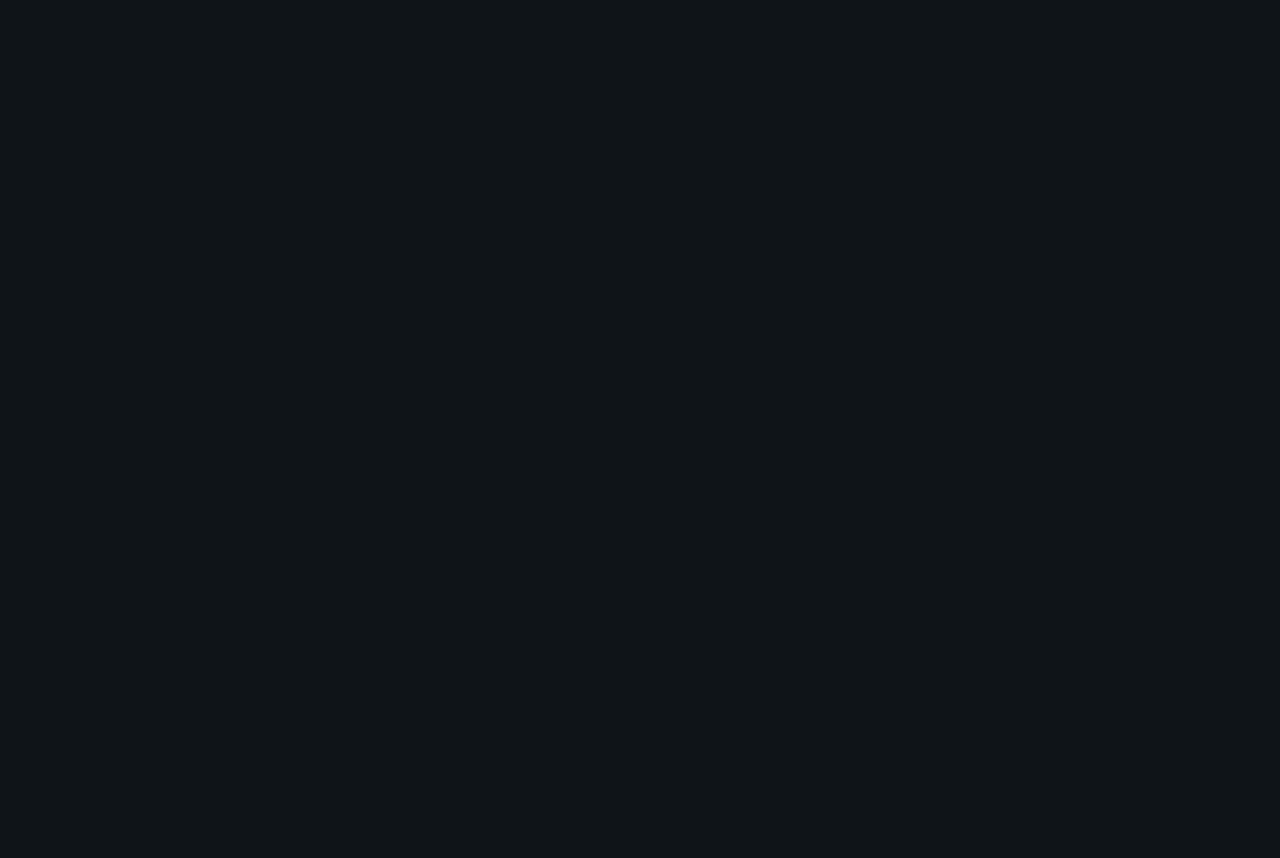
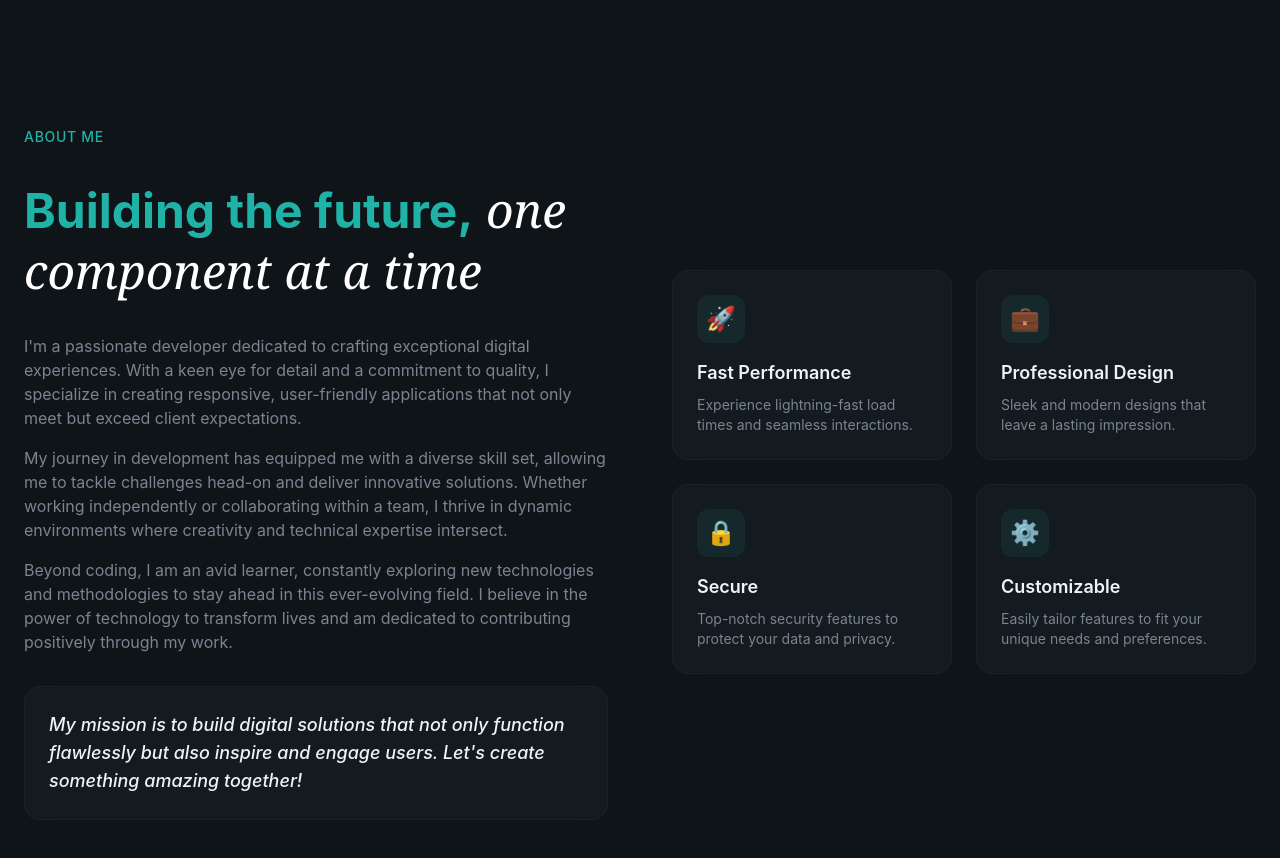
Before and after one commit to Yash0358/Portfolio1, a React (Vite) app: page / in a window 1280 px wide. Shown: the part 1100-1958 px from the top of the page. Before the commit the page ends 1096 px from the top, so only its background shows below. Built offline with nearby package versions, Linux system fonts and the light colour scheme.

Commit message:
added about section

```diff
--- a/src/layout/Navbar.jsx
+++ b/src/layout/Navbar.jsx
@@ -55,9 +55,16 @@ export const Navbar = () => {
         {ismobilemenuopen && (<div className='md:hidden glass-strong animate-fade-in'>
              <div className='container flex flex-col gap-2 py-6 px-6 mx-auto'>
                 {navlinks.map((link ,index) =>(
-            <a href={link.href} key={index} className="text-lg text-muted-foreground py-2"> {link.label} </a>
+            <a
+            href={link.href}
+            key={index}
+            onClick={() => setIsmobilemenuopen(false)}
+            className="text-lg text-muted-foreground py-2"> {link.label} </a>
           ))}
-        <Button size="sm" >Contact Me</Button>
+
+        <Button onClick={() => setIsmobilemenuopen(false)} >
+          Contact Me
+          </Button>
             </div>
           </div>
         )}
--- a/src/sections/About.jsx
+++ b/src/sections/About.jsx
@@ -1,3 +1,73 @@
+
+const highlights =[
+  {
+    icon: '🚀' ,
+    title: 'Fast Performance',
+    description: 'Experience lightning-fast load times and seamless interactions.'
+  },
+  {
+    icon: '💼' ,
+    title: 'Professional Design',
+    description: 'Sleek and modern designs that leave a lasting impression.'
+  },
+  {
+    icon: '🔒' ,
+    title: 'Secure',
+    description: 'Top-notch security features to protect your data and privacy.'
+  },
+  { icon: '⚙️' ,
+    title: 'Customizable',
+    description: 'Easily tailor features to fit your unique needs and preferences.'
+  },
+];
+
+
 export const About = () => {
-  return <section></section>
-}
+  return(
+  <section id="About" className="py-32 relative overflow-hidden">
+    <div className="container mx-auto px-6 relative z-10">
+      <div className="grid lg:grid-cols-2 gap-16 items-center">
+        {/* left column  */}
+        <div className="space-y-8">
+          <div className="animate=fade-in">
+          <span className="text-secondary-foreground text-sm font-medium tracking-wider uppercase">About Me</span>
+        </div>
+        <h2 className="text-4xl md:text-5xl font-bold leading-tight animate-fade-in animation-delay-100 text-secondary-foreground">
+          Building the future,
+          <span className="font-serif italic font-normal text-white"> one component at a time</span>
+        </h2>
+        <div className="space-y-4 text-muted-foreground animate=fade-in animation-delay-200">
+          <p>
+            I'm a passionate developer dedicated to crafting exceptional digital experiences. With a keen eye for detail and a commitment to quality, I specialize in creating responsive, user-friendly applications that not only meet but exceed client expectations.
+          </p>
+          <p>
+            My journey in development has equipped me with a diverse skill set, allowing me to tackle challenges head-on and deliver innovative solutions. Whether working independently or collaborating within a team, I thrive in dynamic environments where creativity and technical expertise intersect.
+          </p>
+          <p>
+            Beyond coding, I am an avid learner, constantly exploring new technologies and methodologies to stay ahead in this ever-evolving field. I believe in the power of technology to transform lives and am dedicated to contributing positively through my work.
+          </p>
+        </div>
+
+        <div className="glass rounded-2xl p-6 glow=border animate-fade-in animation-delay-300">
+          <p className="text-lg font-medium text-foreground italic">
+            My mission is to build digital solutions that not only function flawlessly but also inspire and engage users. Let's create something amazing together!
+          </p>
+        </div>
+      </div>
+      {/* right column  --highlights */}
+        <div className="grid sm:grid-cols-2 gap-6">
+          {highlights.map((item, idx) =>(
+            <div key={idx} className="glass p-6 rounded-2xl animate-fade-in " style={{animationDelay: `${(idx +1) * 100}ms`} }>
+              <div className="w-12 h-12 rounded-xl bg-primary/10 flex items-center justify-center mb-4 hover:bg-primary/20 ">
+               <span className="w-6 h-6 text-primary text-2xl flex items-center justify-center">{item.icon}</span>
+              </div>
+              <h3 className="text-lg font-semibold mb-2">{item.title}</h3>
+              <p className="text-sm text-muted-foreground">{item.description}</p>
+            </div>
+          ))}
+        </div>
+      </div>
+    </div>
+  </section>
+  );
+};
```
